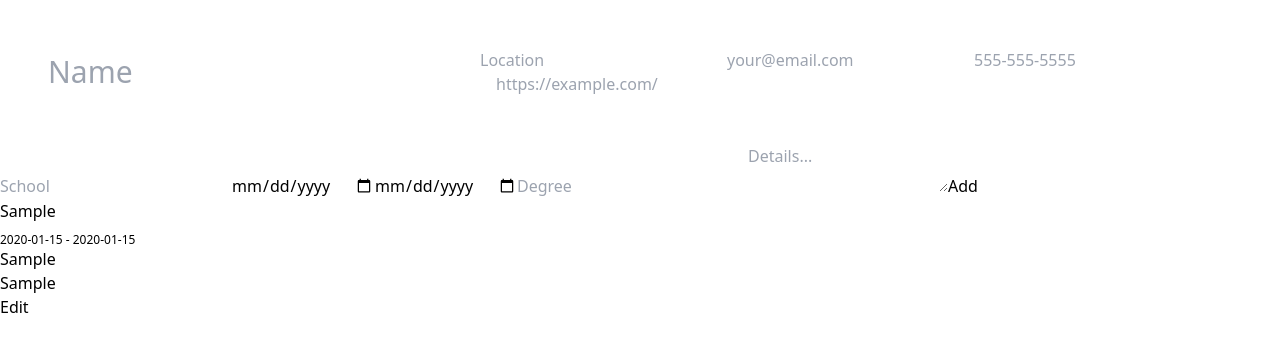
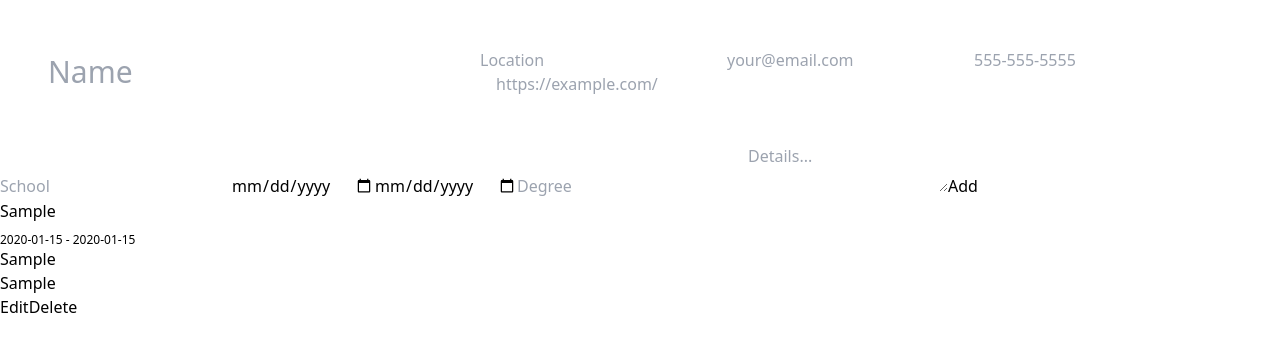
Before and after one commit to crespire/js-cv-builder, a React (Create React App) app: page / in a window 1280 px wide. Both pictures are taken after typing "Sample", "2020-01-15", "2020-01-15", "Sample", "Sample" into the empty fields and a click on the button "Add". Shown: the top 352 px of the page. Built offline with nearby package versions, Linux system fonts and the light colour scheme.

Commit message:
Add deleteItem callback

```diff
--- a/src/components/ListItem.js
+++ b/src/components/ListItem.js
@@ -2,7 +2,7 @@ import React, { Component } from 'react';
 
 class ListItem extends Component {
   render() {
-    const { itemID, toggleEdit, place, date_end, date_start, title, description }= this.props;
+    const { itemID, toggleEdit, deleteItem, place, date_end, date_start, title, description }= this.props;
 
     return (
       <div>
@@ -11,6 +11,7 @@ class ListItem extends Component {
         <h6>{title}</h6>
         <p>{description}</p>
         <button onClick={() => { toggleEdit(itemID)} }>Edit</button>
+        <button onClick={() => { deleteItem(itemID)} }>Delete</button>
       </div>
     );
   }
```
